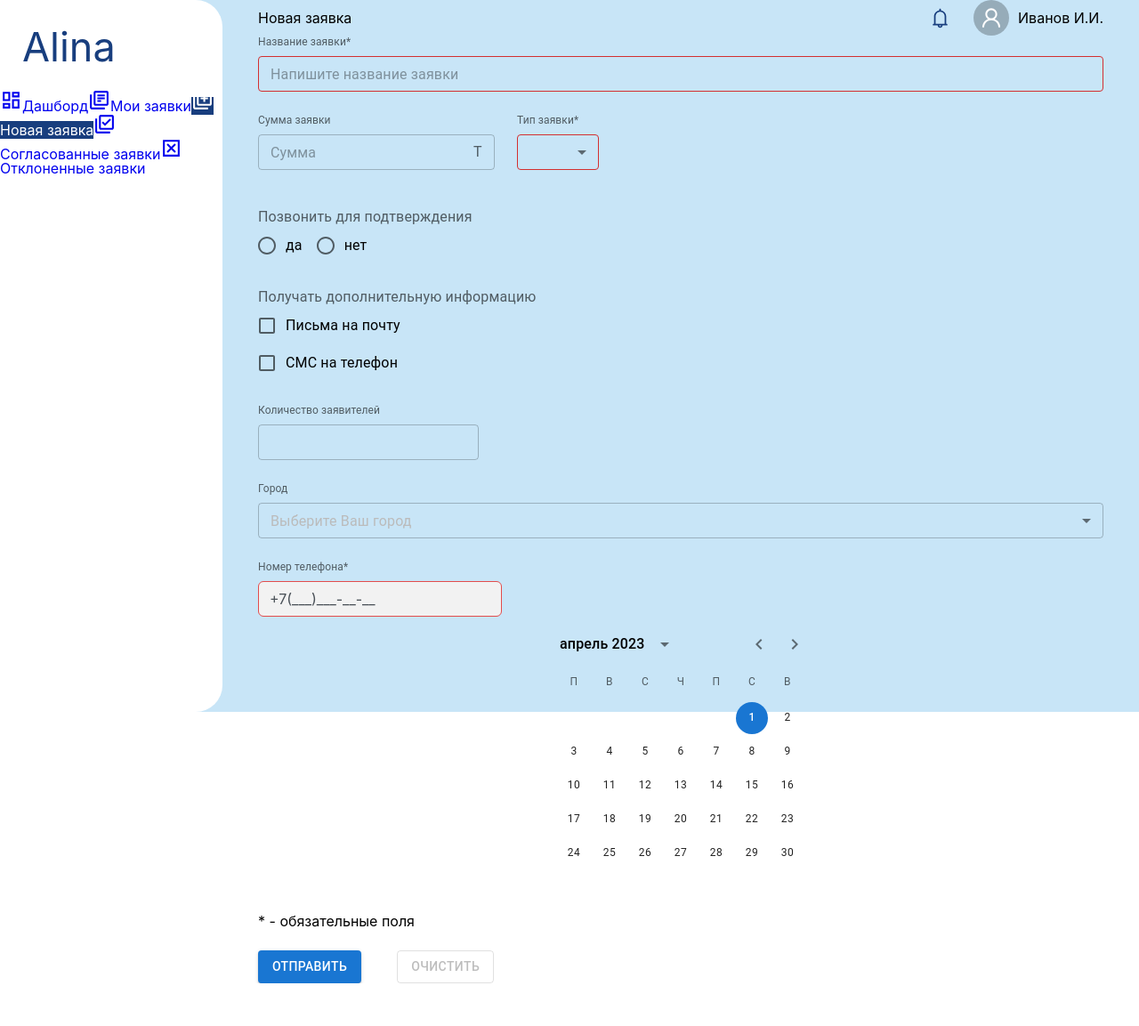
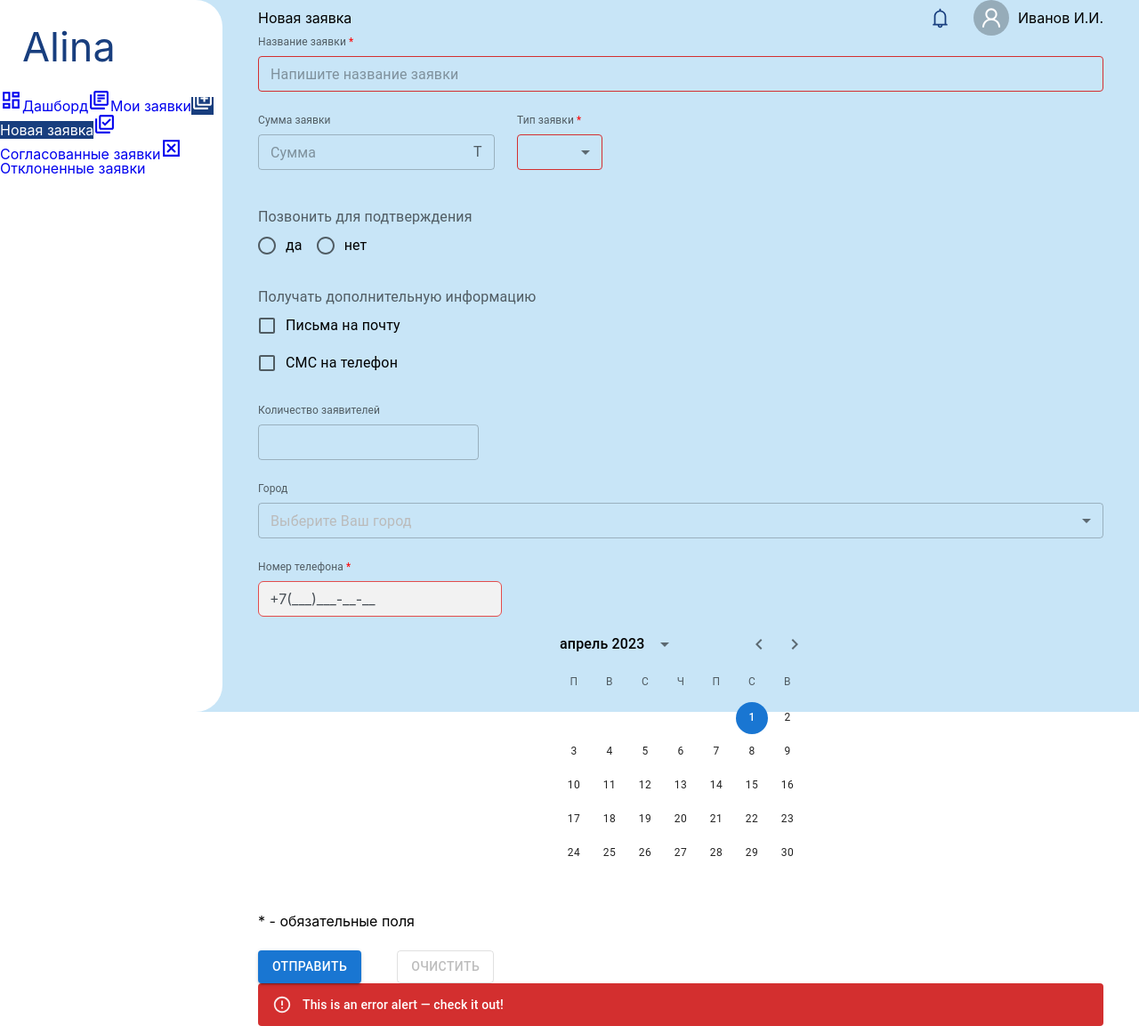
Before and after one commit to ZetBaur/alina, a React (Vite) app: page /newrequest in a window 1280 px wide. Shown: the whole page at 89% size. Before the commit the page ends 1105 px from the top, so only its background shows below. Built offline with nearby package versions, Linux system fonts and the light colour scheme.

Commit message:
start alerts

```diff
--- a/src/components/ScreenWrapper.module.scss
+++ b/src/components/ScreenWrapper.module.scss
@@ -2,4 +2,5 @@
   background: #fff;
   padding: 25px;
   border-radius: 25px;
+  height: 100%;
 }
--- a/src/screens/NewRequest.module.scss
+++ b/src/screens/NewRequest.module.scss
@@ -36,3 +36,7 @@
 .buttons {
   margin: 25px 0 0 0;
 }
+
+.asteriks {
+  color: red;
+}
--- a/src/screens/NewRequest.tsx
+++ b/src/screens/NewRequest.tsx
@@ -1,10 +1,11 @@
-import { useEffect, useState } from 'react';
+import { forwardRef, useEffect, useState } from 'react';
 import { useAppDispatch } from '../hooks/reduxHooks';
 import {
+  Alert,
+  AlertProps,
   Box,
   Button,
   Checkbox,
-  FormControl,
   FormControlLabel,
   FormGroup,
   FormLabel,
@@ -71,7 +72,7 @@ function NewRequest() {
         <div className={styles.col1}>
           <Box sx={{ marginBottom: '25px' }}>
             <InputLabel shrink id='requestName'>
-              Название заявки*
+              Название заявки <span className={styles.asteriks}>*</span>
             </InputLabel>
 
             <TextField
@@ -115,7 +116,7 @@ function NewRequest() {
 
             <Box>
               <InputLabel shrink id='request-type'>
-                Тип заявки*
+                Тип заявки <span className={styles.asteriks}>*</span>
               </InputLabel>
 
               <Select
@@ -245,7 +246,7 @@ function NewRequest() {
         <div className={styles.col3}>
           <Box>
             <InputLabel shrink id='city'>
-              Номер телефона*
+              Номер телефона <span className={styles.asteriks}>*</span>
             </InputLabel>
 
             <InputMask
@@ -296,6 +297,10 @@ function NewRequest() {
           </Button>
         </Stack>
       </div>
+
+      <Alert variant='filled' severity='error'>
+        This is an error alert — check it out!
+      </Alert>
     </div>
   );
 }
```
